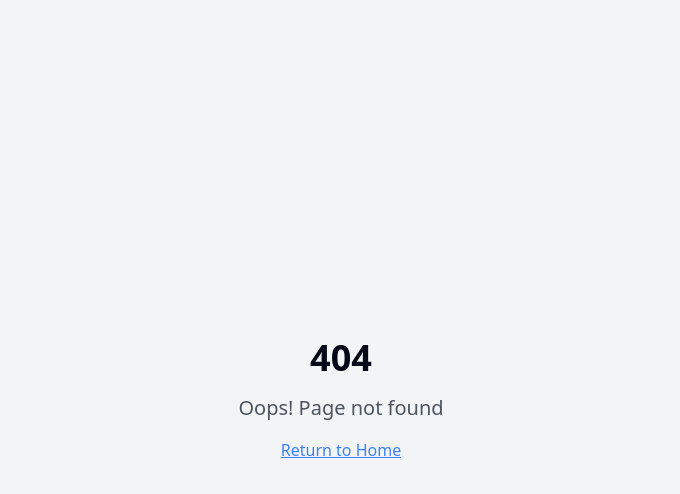
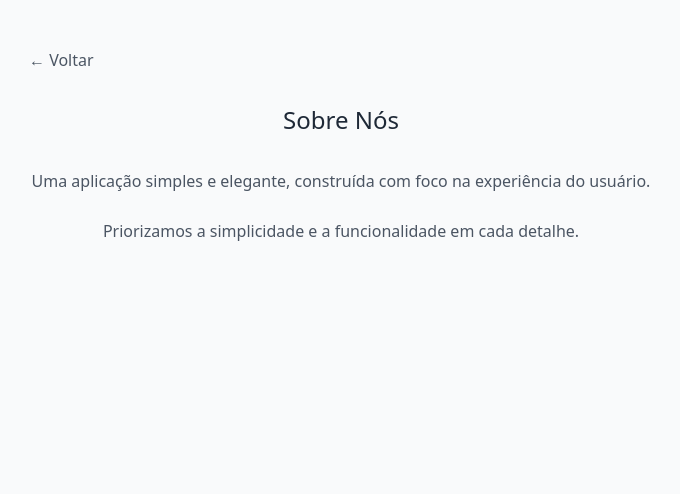
Before and after one commit to maurodk/flow-task-hub-pro, a React (Vite) app: page /sobre in a window 1280 px wide. Before the commit this address had no page. Shown: the top 494 px of the page, without its empty margins (299-979 px from the left). Built offline with nearby package versions, Linux system fonts and the light colour scheme.

Commit message:
Translate app to Portuguese
Translate all text to Portuguese and implement minimal page designs.

```diff
--- a/src/App.tsx
+++ b/src/App.tsx
@@ -1,9 +1,12 @@
+
 import { Toaster } from "@/components/ui/toaster";
 import { Toaster as Sonner } from "@/components/ui/sonner";
 import { TooltipProvider } from "@/components/ui/tooltip";
 import { QueryClient, QueryClientProvider } from "@tanstack/react-query";
 import { BrowserRouter, Routes, Route } from "react-router-dom";
 import Index from "./pages/Index";
+import Sobre from "./pages/Sobre";
+import Contato from "./pages/Contato";
 import NotFound from "./pages/NotFound";
 
 const queryClient = new QueryClient();
@@ -16,7 +19,8 @@ const App = () => (
       <BrowserRouter>
         <Routes>
           <Route path="/" element={<Index />} />
-          {/* ADD ALL CUSTOM ROUTES ABOVE THE CATCH-ALL "*" ROUTE */}
+          <Route path="/sobre" element={<Sobre />} />
+          <Route path="/contato" element={<Contato />} />
           <Route path="*" element={<NotFound />} />
         </Routes>
       </BrowserRouter>
--- /dev/null
+++ b/src/pages/Contato.tsx
@@ -0,0 +1,42 @@
+
+const Contato = () => {
+  return (
+    <div className="min-h-screen bg-gray-50 py-12">
+      <div className="max-w-md mx-auto px-6">
+        <nav className="mb-8">
+          <a
+            href="/"
+            className="text-gray-600 hover:text-gray-900 transition-colors"
+          >
+            ← Voltar
+          </a>
+        </nav>
+
+        <div className="text-center">
+          <h1 className="text-2xl font-light mb-8 text-gray-800">
+            Contato
+          </h1>
+
+          <div className="space-y-4 text-gray-600">
+            <p>
+              <span className="block text-sm text-gray-500 mb-1">Email</span>
+              contato@exemplo.com
+            </p>
+
+            <p>
+              <span className="block text-sm text-gray-500 mb-1">Telefone</span>
+              (11) 9999-9999
+            </p>
+
+            <p>
+              <span className="block text-sm text-gray-500 mb-1">Endereço</span>
+              São Paulo, SP
+            </p>
+          </div>
+        </div>
+      </div>
+    </div>
+  );
+};
+
+export default Contato;
--- a/src/pages/Index.tsx
+++ b/src/pages/Index.tsx
@@ -1,11 +1,28 @@
-// Update this page (the content is just a fallback if you fail to update the page)
 
 const Index = () => {
   return (
-    <div className="min-h-screen flex items-center justify-center bg-gray-100">
-      <div className="text-center">
-        <h1 className="text-4xl font-bold mb-4">Welcome to Your Blank App</h1>
-        <p className="text-xl text-gray-600">Start building your amazing project here!</p>
+    <div className="min-h-screen flex items-center justify-center bg-gray-50">
+      <div className="text-center max-w-md mx-auto px-6">
+        <h1 className="text-3xl font-light mb-6 text-gray-800">
+          Bem-vindo
+        </h1>
+        <p className="text-gray-600 mb-8 leading-relaxed">
+          Sua aplicação está pronta para ser personalizada
+        </p>
+        <nav className="space-y-3">
+          <a
+            href="/sobre"
+            className="block py-2 px-4 text-gray-700 hover:text-gray-900 hover:bg-gray-100 rounded transition-colors"
+          >
+            Sobre
+          </a>
+          <a
+            href="/contato"
+            className="block py-2 px-4 text-gray-700 hover:text-gray-900 hover:bg-gray-100 rounded transition-colors"
+          >
+            Contato
+          </a>
+        </nav>
       </div>
     </div>
   );
--- a/src/pages/NotFound.tsx
+++ b/src/pages/NotFound.tsx
@@ -1,3 +1,4 @@
+
 import { useLocation } from "react-router-dom";
 import { useEffect } from "react";
 
@@ -6,18 +7,21 @@ const NotFound = () => {
 
   useEffect(() => {
     console.error(
-      "404 Error: User attempted to access non-existent route:",
+      "Erro 404: Usuário tentou acessar rota inexistente:",
       location.pathname
     );
   }, [location.pathname]);
 
   return (
-    <div className="min-h-screen flex items-center justify-center bg-gray-100">
+    <div className="min-h-screen flex items-center justify-center bg-gray-50">
       <div className="text-center">
-        <h1 className="text-4xl font-bold mb-4">404</h1>
-        <p className="text-xl text-gray-600 mb-4">Oops! Page not found</p>
-        <a href="/" className="text-blue-500 hover:text-blue-700 underline">
-          Return to Home
+        <h1 className="text-4xl font-light mb-4 text-gray-800">404</h1>
+        <p className="text-gray-600 mb-6">Página não encontrada</p>
+        <a
+          href="/"
+          className="text-blue-600 hover:text-blue-800 underline transition-colors"
+        >
+          Voltar ao início
         </a>
       </div>
     </div>
--- /dev/null
+++ b/src/pages/Sobre.tsx
@@ -0,0 +1,35 @@
+
+const Sobre = () => {
+  return (
+    <div className="min-h-screen bg-gray-50 py-12">
+      <div className="max-w-2xl mx-auto px-6">
+        <nav className="mb-8">
+          <a
+            href="/"
+            className="text-gray-600 hover:text-gray-900 transition-colors"
+          >
+            ← Voltar
+          </a>
+        </nav>
+
+        <div className="text-center">
+          <h1 className="text-2xl font-light mb-8 text-gray-800">
+            Sobre Nós
+          </h1>
+
+          <div className="prose prose-gray max-w-none">
+            <p className="text-gray-600 leading-relaxed mb-6">
+              Uma aplicação simples e elegante, construída com foco na experiência do usuário.
+            </p>
+
+            <p className="text-gray-600 leading-relaxed">
+              Priorizamos a simplicidade e a funcionalidade em cada detalhe.
+            </p>
+          </div>
+        </div>
+      </div>
+    </div>
+  );
+};
+
+export default Sobre;
```
